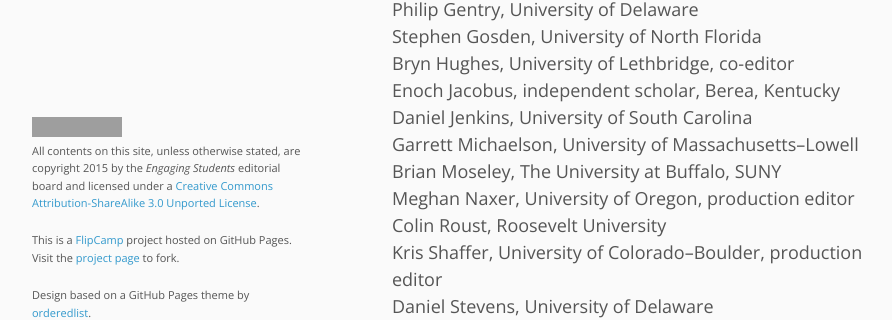
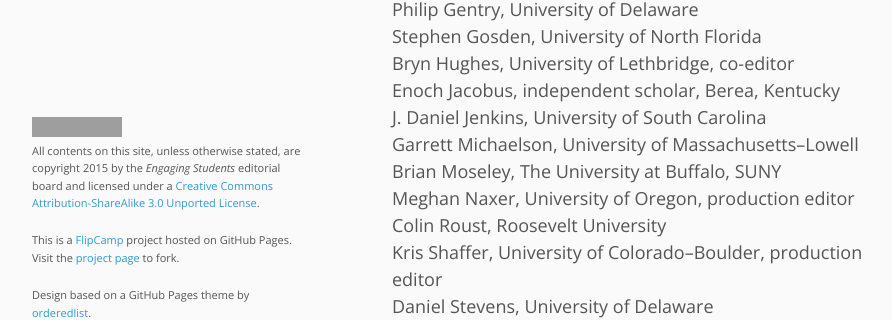
Before and after one commit to flipcamp/engagingstudents3, a Jekyll site: the page built from index.md, in a window 1280 px wide and 900 px high, scrolled down 1897 px, cut to the strip 510-830 px from the top of the window. Shown: the whole strip, without its empty margins (178-1070 px from the left). Built offline with Jekyll 4.4.1, drawn with Linux system fonts in a browser that asks for light colours; grey boxes are pictures that could not be loaded.

```diff
--- a/index.md
+++ b/index.md
@@ -87,7 +87,7 @@ Philip Gentry, University of Delaware
 Stephen Gosden, University of North Florida
 Bryn Hughes, University of Lethbridge, co-editor
 Enoch Jacobus, independent scholar, Berea, Kentucky
-Daniel Jenkins, University of South Carolina
+J. Daniel Jenkins, University of South Carolina
 Garrett Michaelson, University of Massachusetts–Lowell
 Brian Moseley, The University at Buffalo, SUNY
 Meghan Naxer, University of Oregon, production editor
```
